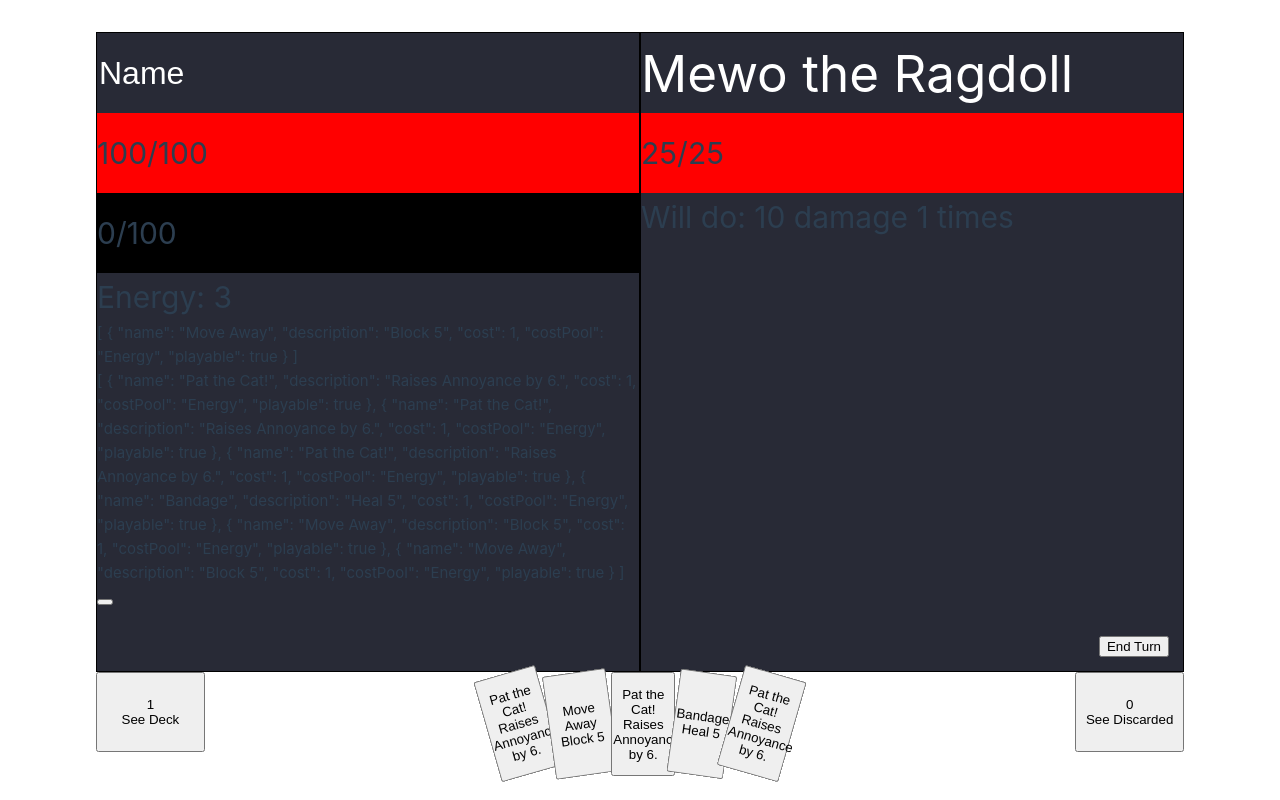
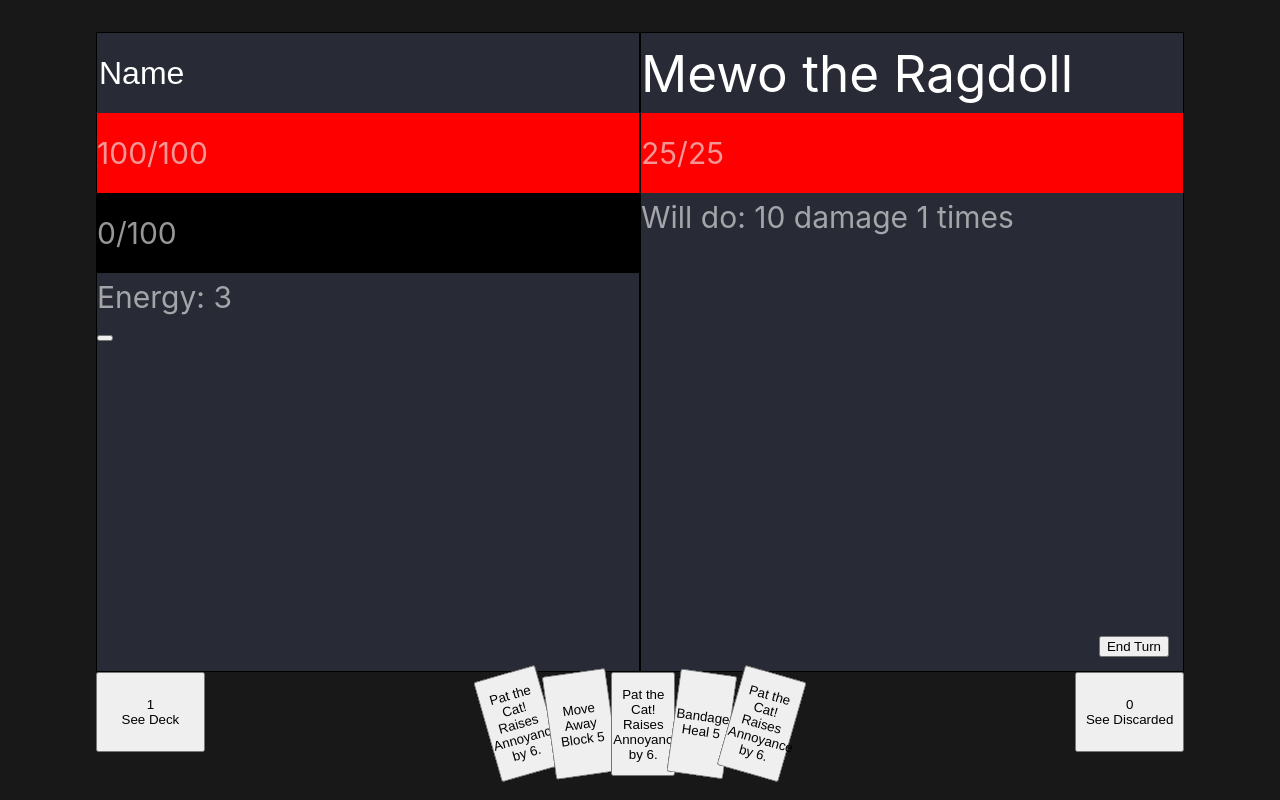
Before and after one commit to Cassa-sys/CatCardGame, a Vue app: page / in a window 1280 px wide. Built offline with nearby package versions, Linux system fonts and the light colour scheme; the HTML template or start-up script is replaced by a standard one.

Commit message:
Remove debug

```diff
--- a/src/assets/base.css
+++ b/src/assets/base.css
@@ -21,23 +21,8 @@
   --vt-c-text-dark-2: rgba(235, 235, 235, 0.64);
 }
 
-/* semantic color variables for this project */
+
 :root {
-  --color-background: var(--vt-c-white);
-  --color-background-soft: var(--vt-c-white-soft);
-  --color-background-mute: var(--vt-c-white-mute);
-
-  --color-border: var(--vt-c-divider-light-2);
-  --color-border-hover: var(--vt-c-divider-light-1);
-
-  --color-heading: var(--vt-c-text-light-1);
-  --color-text: var(--vt-c-text-light-1);
-
-  --section-gap: 160px;
-}
-
-@media (prefers-color-scheme: dark) {
-  :root {
     --color-background: var(--vt-c-black);
     --color-background-soft: var(--vt-c-black-soft);
     --color-background-mute: var(--vt-c-black-mute);
@@ -47,7 +32,8 @@
 
     --color-heading: var(--vt-c-text-dark-1);
     --color-text: var(--vt-c-text-dark-2);
-  }
+
+    --section-gap: 160px;
 }
 
 *,
--- a/src/code/components/GameBoard.vue
+++ b/src/code/components/GameBoard.vue
@@ -45,9 +45,7 @@
         <Bar :color="'Red'" :value="Player.health" :max-value="Player.maxHealth"></Bar>
         <Bar :color="'Blue'" :value="Player.block" :max-value="Player.maxHealth"></Bar>
         <h1> Energy: {{ Player.energy }}</h1>
-        {{ Deck.undrawnCards }}
-        <br/>
-        {{ Deck.deckCards }}
+
 
         <button @click="Deck.drawNewHand()"></button>
 
```
